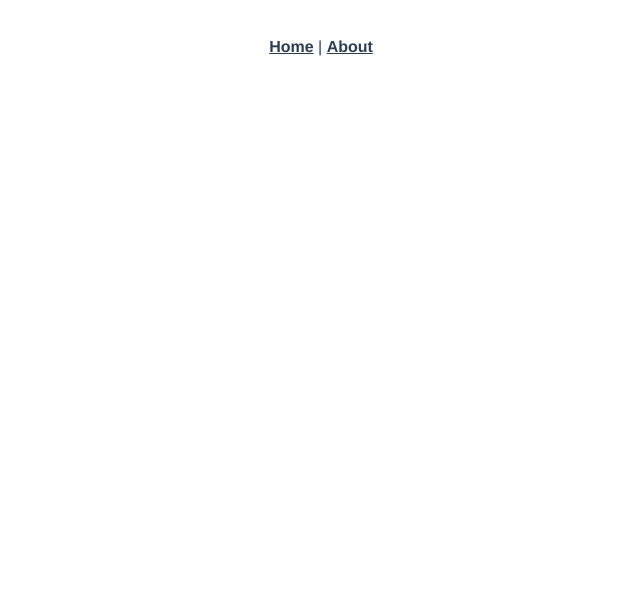
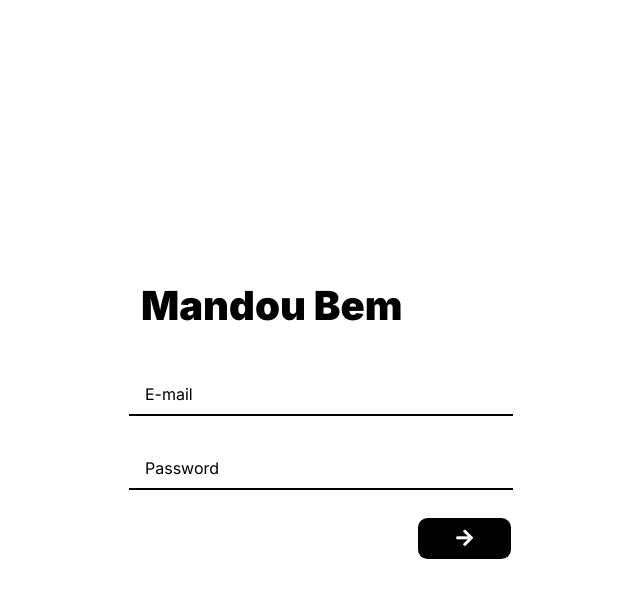
Before and after one commit to brennop/mandoubem, a Vue app: page /#/login in a window 1280 px wide. Shown: the top 598 px of the page, without its empty margins (319-959 px from the left). Built offline with nearby package versions, Linux system fonts and the light colour scheme.

Commit message:
💄 Implementa a página de login

```diff
--- a/package.json
+++ b/package.json
@@ -8,7 +8,9 @@
     "lint": "vue-cli-service lint"
   },
   "dependencies": {
+    "@fortawesome/fontawesome-free": "^5.14.0",
     "core-js": "^3.6.5",
+    "typeface-inter": "^3.12.0",
     "vue": "^2.6.11",
     "vue-router": "^3.2.0",
     "vuex": "^3.4.0"
--- a/src/App.vue
+++ b/src/App.vue
@@ -1,32 +1,21 @@
 <template>
   <div id="app">
-    <div id="nav">
-      <router-link to="/">Home</router-link> |
-      <router-link to="/about">About</router-link>
-    </div>
     <router-view />
   </div>
 </template>
 
 <style lang="scss">
+* {
+  box-sizing: border-box;
+}
+
+body {
+  margin: 0;
+}
+
 #app {
-  font-family: Avenir, Helvetica, Arial, sans-serif;
+  font-family: Inter, Helvetica, Arial, sans-serif;
   -webkit-font-smoothing: antialiased;
   -moz-osx-font-smoothing: grayscale;
-  text-align: center;
-  color: #2c3e50;
-}
-
-#nav {
-  padding: 30px;
-
-  a {
-    font-weight: bold;
-    color: #2c3e50;
-
-    &.router-link-exact-active {
-      color: #42b983;
-    }
-  }
 }
 </style>
--- /dev/null
+++ b/src/components/FloatInput.vue
@@ -0,0 +1,42 @@
+<template>
+  <div>
+    <input v-bind="$attrs" :id="label" placeholder />
+    <label :for="label">{{ label }}</label>
+  </div>
+</template>
+
+<script>
+export default {
+  name: "FloatInput",
+  props: {
+    label: String
+  }
+};
+</script>
+
+<style scoped lang="scss">
+div {
+  display: flex;
+  flex-direction: column;
+  margin: 0.5em;
+}
+
+input:focus ~ label,
+input:not(:placeholder-shown) ~ label {
+  transform: translate(0.5em, -4em);
+  opacity: 0.8;
+}
+
+input {
+  border: none;
+  border-bottom: 2px solid #000;
+  padding: 0.8em 0.4em;
+  outline: none;
+}
+
+label {
+  transform: translate(1em, -2em);
+  transition: 0.15s ease-out;
+  align-self: start;
+}
+</style>
--- a/src/router/index.js
+++ b/src/router/index.js
@@ -1,6 +1,7 @@
 import Vue from "vue";
 import VueRouter from "vue-router";
 import Home from "../views/Home.vue";
+import store from "../store";
 
 Vue.use(VueRouter);
 
@@ -8,21 +9,24 @@ const routes = [
   {
     path: "/",
     name: "Home",
-    component: Home
+    component: Home,
+    beforeEnter: (to, from, next) => {
+      if (!store.state.authenticated) {
+        next("/login");
+      }
+
+      next();
+    },
   },
   {
-    path: "/about",
-    name: "About",
-    // route level code-splitting
-    // this generates a separate chunk (about.[hash].js) for this route
-    // which is lazy-loaded when the route is visited.
-    component: () =>
-      import(/* webpackChunkName: "about" */ "../views/About.vue")
-  }
+    path: "/login",
+    name: "Login",
+    component: () => import("../views/Login"),
+  },
 ];
 
 const router = new VueRouter({
-  routes
+  routes,
 });
 
 export default router;
--- a/src/store/index.js
+++ b/src/store/index.js
@@ -1,11 +1,15 @@
 import Vue from "vue";
 import Vuex from "vuex";
+import "@fortawesome/fontawesome-free/css/all.css";
+import "typeface-inter";
 
 Vue.use(Vuex);
 
 export default new Vuex.Store({
-  state: {},
+  state: {
+    authenticated: false,
+  },
   mutations: {},
   actions: {},
-  modules: {}
+  getters: {},
 });
--- a/src/views/About.vue
+++ /dev/null
@@ -1,5 +0,0 @@
-<template>
-  <div class="about">
-    <h1>This is an about page</h1>
-  </div>
-</template>
--- /dev/null
+++ b/src/views/Login.vue
@@ -0,0 +1,61 @@
+<template>
+  <div class="layout">
+    <main>
+      <h1>Mandou Bem</h1>
+      <form>
+        <FloatInput label="E-mail" type="email" />
+        <FloatInput label="Password" type="password" />
+        <button>
+          <i class="fas fa-arrow-right"></i>
+        </button>
+      </form>
+    </main>
+  </div>
+</template>
+
+<script>
+import FloatInput from "@/components/FloatInput";
+
+export default {
+  name: "Login",
+  components: {
+    FloatInput
+  }
+};
+</script>
+
+<style scoped lang="scss">
+.layout {
+  height: 100vh;
+  display: grid;
+  place-items: center;
+}
+
+main {
+  max-width: 400px;
+  width: 100%;
+  margin: auto;
+}
+
+form {
+  display: flex;
+  flex-direction: column;
+}
+
+h1 {
+  margin: 1em 0.5em;
+  font-size: 2.5em;
+  font-weight: 900;
+}
+
+button {
+  align-self: flex-end;
+  padding: 0.5em 2em;
+  font-size: 1.2em;
+  background: #000;
+  border-radius: 0.5em;
+  border: none;
+  color: #fff;
+  margin: 0 0.5em;
+}
+</style>
```
Also changed, not shown: 1 other file (tests, documents, lock files or other folders).
